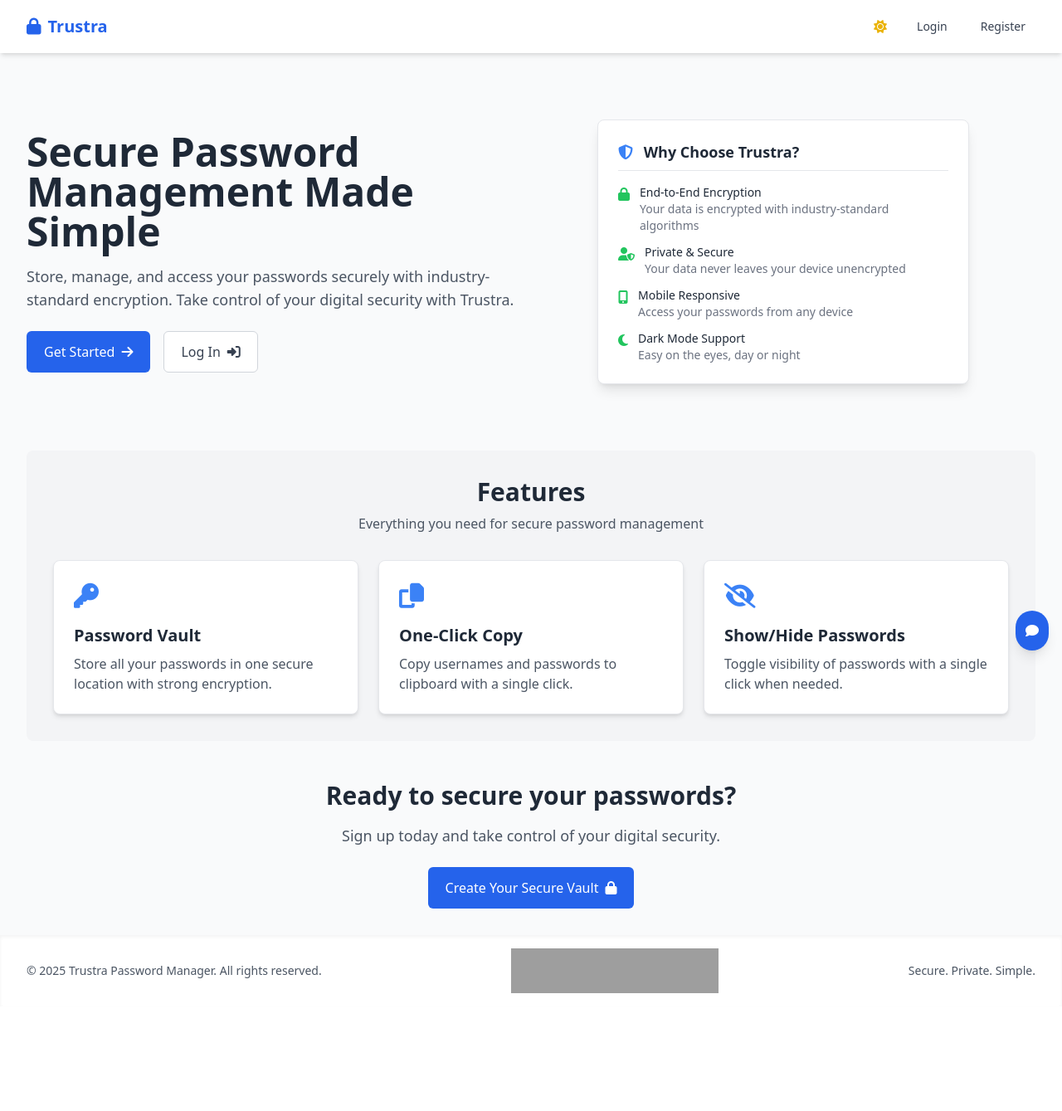
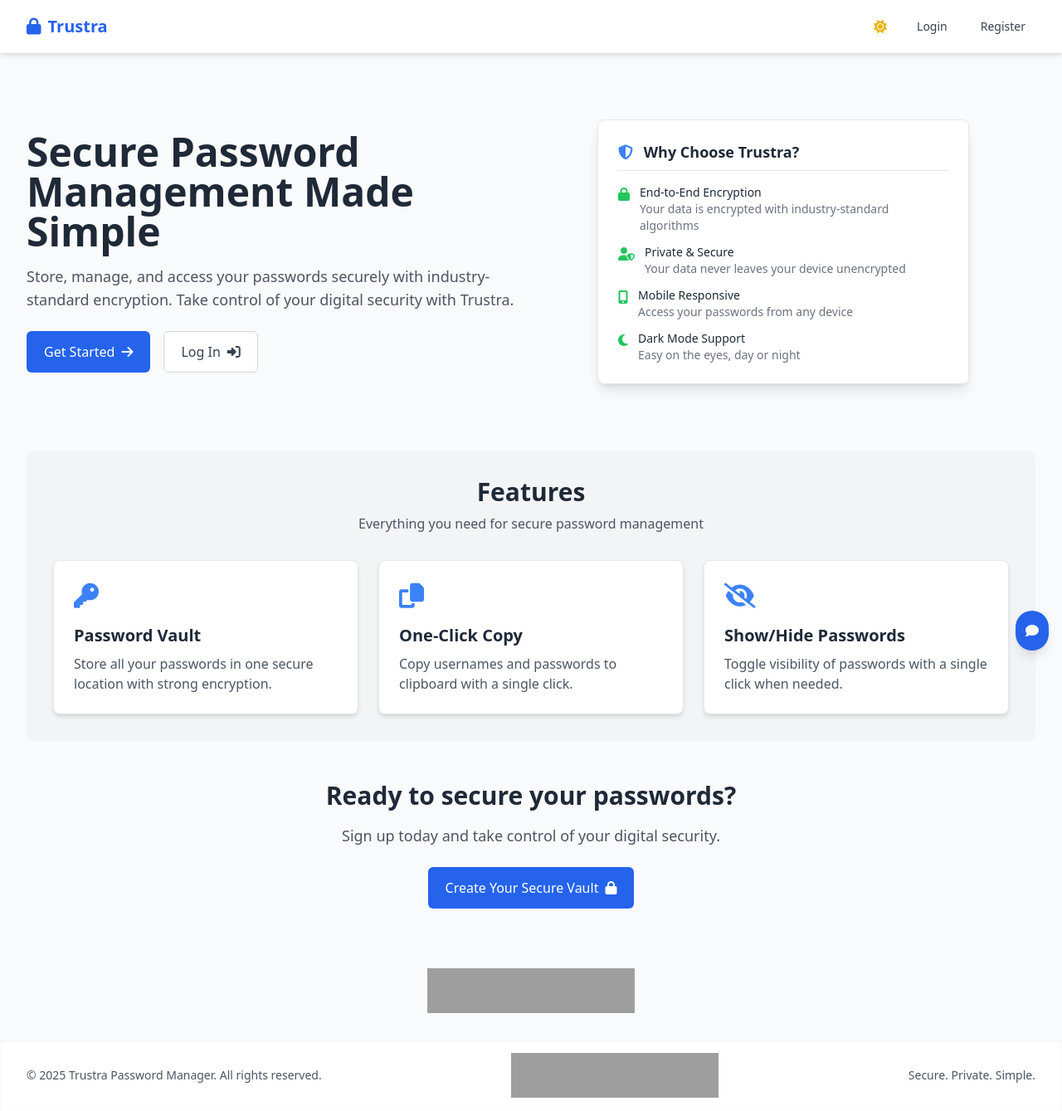
Before and after one commit to hxviihxxck/Trustra, a Flask app: page / in a window 1280 px wide. Shown: the whole page at 83% size. Before the commit the page ends 1197 px from the top, so only its background shows below. Run offline with Flask 3, Linux system fonts and the light colour scheme; some libraries are stand-ins or nearby versions; grey boxes are pictures that could not be loaded.

Commit message:
Enhance the homepage with a prominent call to action and project badge
Adds Product Hunt badge and extra margin to registration button on index.html.

Replit-Commit-Author: Agent
Replit-Commit-Session-Id: c424f8fa-27e8-4d95-9c69-c8446b67b617
Replit-Commit-Screenshot-Url: https://storage.googleapis.com/screenshot-production-us-central1/7680f08e-5d88-4f7d-a27c-555d6f1d0765/df65b189-b04f-4651-aeb4-5dd132af1a63.jpg

```diff
--- a/templates/index.html
+++ b/templates/index.html
@@ -111,9 +111,23 @@
 <div class="mt-12 text-center">
     <h2 class="text-3xl font-bold text-gray-800 dark:text-white mb-4">Ready to secure your passwords?</h2>
     <p class="text-lg text-gray-600 dark:text-gray-300 mb-6">Sign up today and take control of your digital security.</p>
-    <a href="{{ url_for('register') }}" class="inline-flex items-center justify-center px-5 py-3 border border-transparent text-base font-medium rounded-md text-white bg-primary-600 hover:bg-primary-700 focus:outline-none focus:ring-2 focus:ring-offset-2 focus:ring-primary-500 transition">
+    <a href="{{ url_for('register') }}" class="inline-flex items-center justify-center px-5 py-3 border border-transparent text-base font-medium rounded-md text-white bg-primary-600 hover:bg-primary-700 focus:outline-none focus:ring-2 focus:ring-offset-2 focus:ring-primary-500 transition mb-8">
         Create Your Secure Vault
         <i class="fas fa-lock ml-2"></i>
     </a>
+
+    <div class="mt-10 flex justify-center">
+        <!-- Product Hunt Badge - Changes based on theme -->
+        <a href="https://www.producthunt.com/posts/trustra?embed=true&utm_source=badge-featured&utm_medium=badge&utm_souce=badge-trustra" target="_blank">
+            <img class="dark:hidden block"
+                 src="https://api.producthunt.com/widgets/embed-image/v1/featured.svg?post_id=960135&theme=light&t=1746180736360"
+                 alt="Trustra - Secure&#0032;password&#0032;manager | Product Hunt"
+                 style="width: 250px; height: 54px;" width="250" height="54" />
+            <img class="hidden dark:block"
+                 src="https://api.producthunt.com/widgets/embed-image/v1/featured.svg?post_id=960135&theme=dark&t=1746180736360"
+                 alt="Trustra - Secure&#0032;password&#0032;manager | Product Hunt"
+                 style="width: 250px; height: 54px;" width="250" height="54" />
+        </a>
+    </div>
 </div>
 {% endblock %}
```
